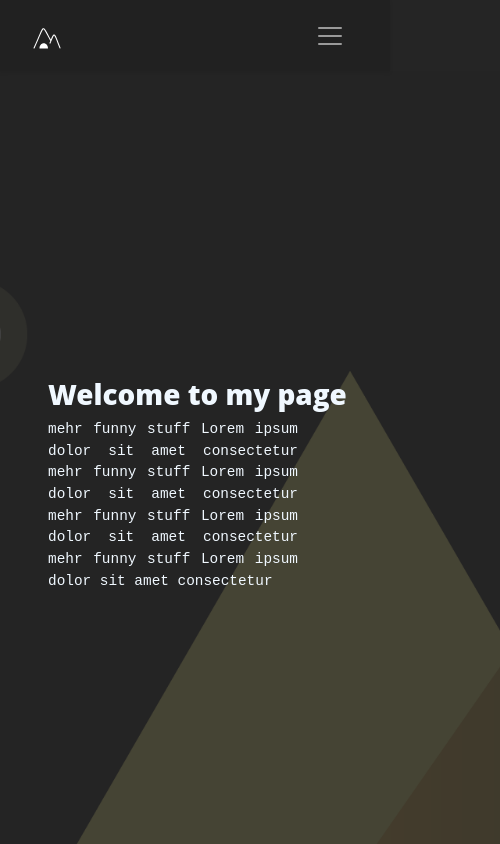
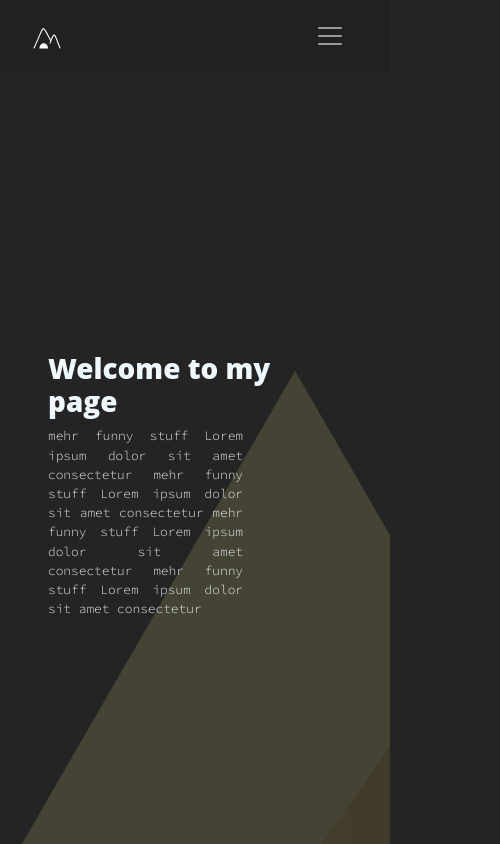
Before and after one commit to x0x1x0/sternberg.app, a React (Vite) app: page / in a window 390 px wide. Shown: the top 844 px of the page, 500 px wide, since content can reach past the window. Built offline with nearby package versions, Linux system fonts and the light colour scheme.

Commit message:
breakpoints

```diff
--- a/src/Landing/Homesect.css
+++ b/src/Landing/Homesect.css
@@ -1,6 +1,7 @@
 @import url('https://fonts.googleapis.com/css2?family=JetBrains+Mono:wght@200&display=swap');
 @import url('https://fonts.googleapis.com/css2?family=JetBrains+Mono:ital,wght@0,200;1,600&display=swap');
 @import url('https://fonts.googleapis.com/css2?family=JetBrains+Mono:ital,wght@1,600&display=swap');
+@import url('https://fonts.googleapis.com/css2?family=Source+Code+Pro:wght@300&display=swap');
 
 body {
     color: aliceblue;
@@ -11,7 +12,8 @@ section {
 }
 
 h1 {
-    font-family:'Open Sans',sans-serif;
+
+    font-family: 'Open Sans', sans-serif;
     font-weight: 1000;
     transition: 1s;
 }
@@ -21,10 +23,11 @@ h1:hover {
     transition: 1s;
 }
 p {
+
     text-align: justify;
-    font-family: 'Courier New', Courier, monospace;
-    max-width: 50%;
-    font-size: 0.9rem;
+    font-family: 'Source Code Pro', monospace;
+    max-width: 35%;
+    font-size: 0.8rem;
 }
 
 
@@ -44,12 +47,14 @@ p {
 
 #sec1 {
     background-image: url('./fullbg.png');
-    min-width: 500px;
+    height: 100%;
+    min-width: 50%;
+    max-width: 100%;
     text-align: left;
     display: grid;
     align-content: center;
     background-position: center;
-    background-size:cover;
+    background-size: cover;
     background-repeat: no-repeat;
 }
 
@@ -63,3 +68,35 @@ p {
     left: 0;
     width: 100%;
 }
+
+.textdiv1 {
+    margin-left: 12rem;
+    transition: 1s;
+}
+
+@media only screen and (max-width: 769px) {
+    p {
+        text-align: justify;
+        font-family: 'Source Code Pro', monospace;
+        max-width: 50%;
+        font-size: 0.8rem;
+    }
+
+    #sec1 {
+        background-image: url('./fullbg.png');
+        text-align: left;
+        display: grid;
+        align-content: center;
+        background-position: center;
+        background-size: cover;
+        background-repeat: no-repeat;
+    }
+
+}
+
+@media only screen and (max-width: 1025px) {
+    .textdiv1 {
+        margin-left: 0rem;
+    }
+
+}
--- a/src/Landing/Homesection.jsx
+++ b/src/Landing/Homesection.jsx
@@ -6,11 +6,10 @@ function Homesection () {
     return (
 <>
 <section id="sec1">
-
-
-
-        <h1 class="hidden mx-5">Welcome to my page</h1>
+<div class="textdiv1">
+<h1 class="hidden mx-5">Welcome to my page</h1>
         <p class="hidden mx-5">mehr funny stuff Lorem ipsum dolor sit amet consectetur mehr funny stuff Lorem ipsum dolor sit amet consectetur mehr funny stuff Lorem ipsum dolor sit amet consectetur mehr funny stuff Lorem ipsum dolor sit amet consectetur</p>
+</div>
 </section>
     <section  id="sec2">
         <h2 class="hidden mx-5">Und halt helly</h2>
```
